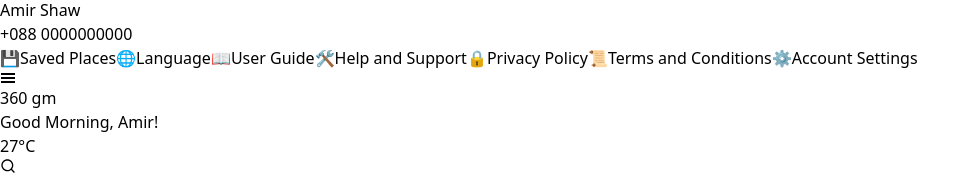
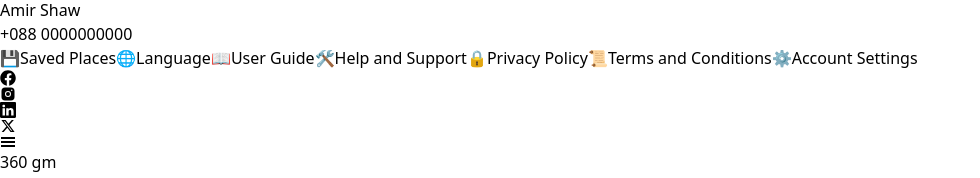
Before and after one commit to rohitpatidar5/Metro_app, a React (Vite) app: page /homepage in a window 1280 px wide. Shown: the part 350-528 px from the top of the page, without its empty margins (0-980 px from the left). Built offline with nearby package versions, Linux system fonts and the light colour scheme.

Commit message:
complete footer

```diff
--- a/src/Pages/ProfilePage.jsx
+++ b/src/Pages/ProfilePage.jsx
@@ -1,4 +1,9 @@
 import React from 'react'
+import { FaFacebook } from "react-icons/fa";
+import { PiInstagramLogoFill } from "react-icons/pi";
+import { BsLinkedin } from "react-icons/bs";
+import { RiTwitterXFill } from "react-icons/ri";
+
 
 function ProfilePage({ isOpen, onClose }) {
   return (
@@ -7,7 +12,7 @@ function ProfilePage({ isOpen, onClose }) {
       isOpen ? 'translate-x-0' : '-translate-x-full'
     } transition-transform duration-300`}
   >
-    <div className="bg-white h-full w-[70%] max-w-md shadow-lg text-black">
+    <div className="bg-white h-full w-[70%] max-w-md shadow-lg text-black ">
       <div className="p-4">
         {/* Header */}
         <div className="flex justify-between items-center">
@@ -66,7 +71,12 @@ function ProfilePage({ isOpen, onClose }) {
         </div>
 
         {/* Footer */}
-        <div className='bg-green-600 absolute bottom-1'>
+        <div className='text-3xl mt-[240px] flex gap-4 justify-center max-w-full border rounded-lg -mx-1 py-2  shadow-md'>
+        <div><FaFacebook /></div>
+       <div> <PiInstagramLogoFill /></div>
+        <div><BsLinkedin /></div>
+        <div><RiTwitterXFill /></div>
+
 
         </div>
       </div>
```
